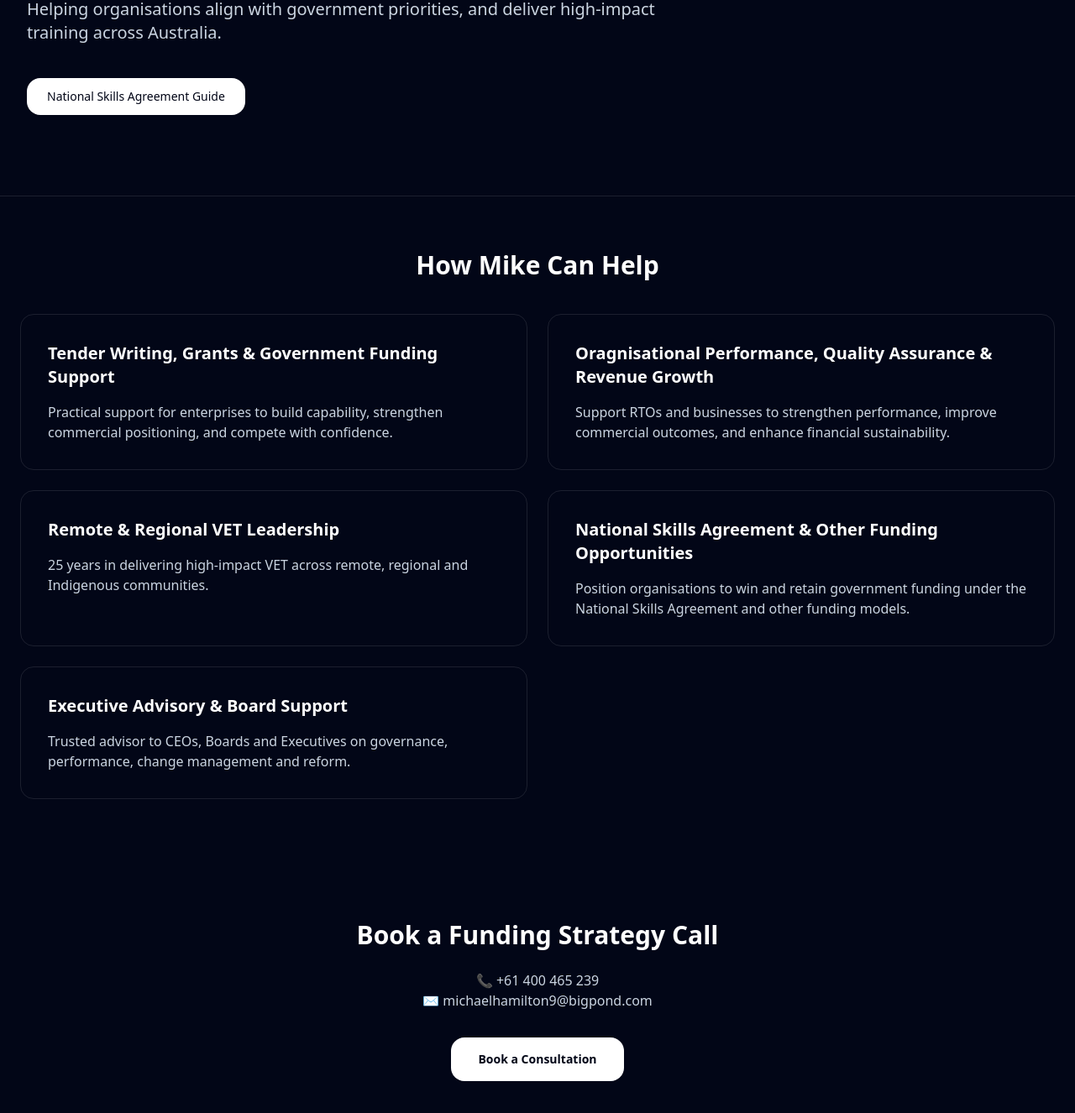
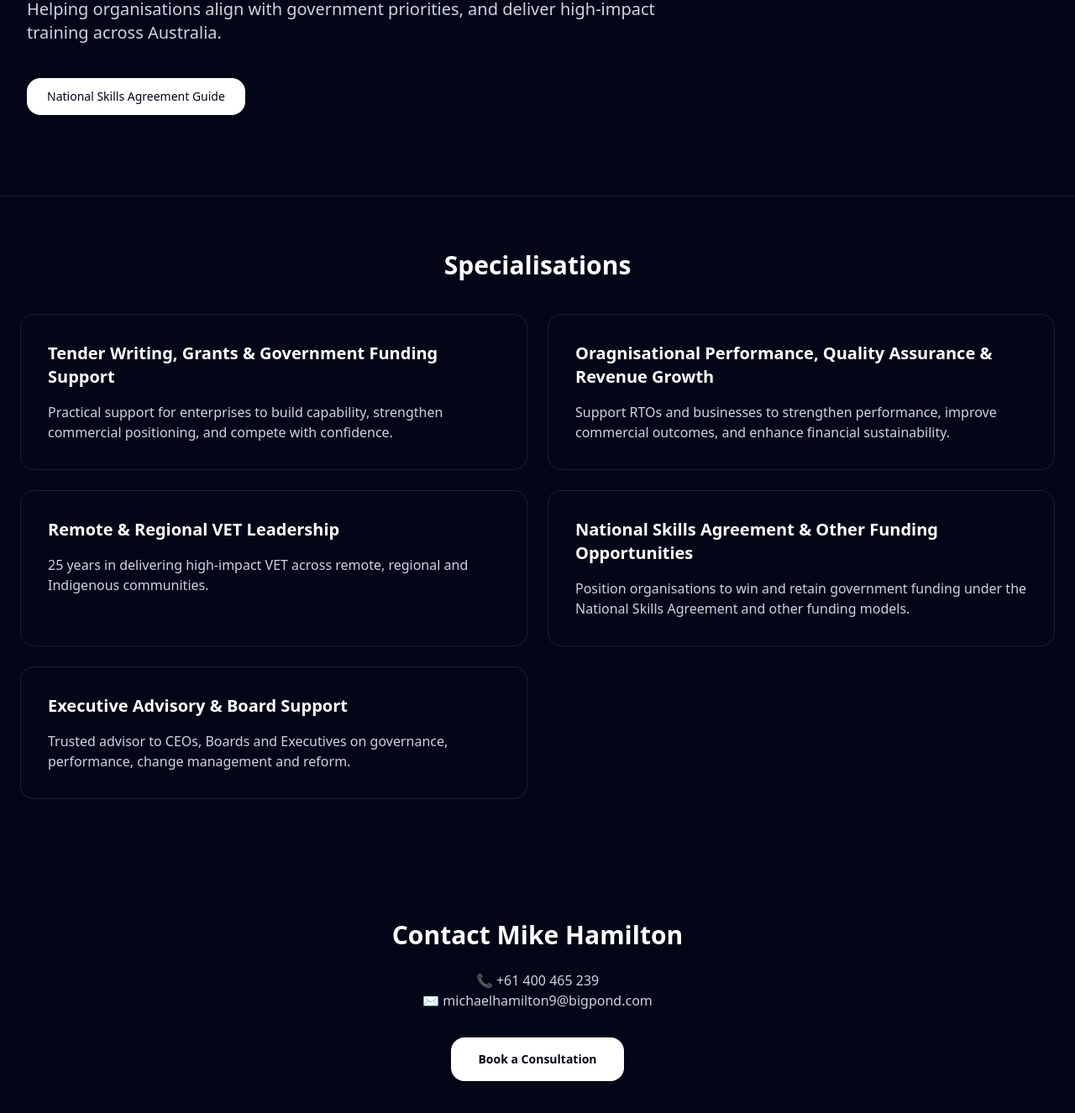
Before and after one commit to melanieorr-png/mikehamilton-site2, a React (Vite) app: page / in a window 1280 px wide. Shown: the part 784-2110 px from the top of the page at 84% size. Built offline with nearby package versions, Linux system fonts and the light colour scheme.

Commit message:
Update App.jsx

```diff
--- a/src/App.jsx
+++ b/src/App.jsx
@@ -80,7 +80,7 @@ export default function App() {
       {/* SERVICES */}
       <section className="mx-auto max-w-7xl px-6 py-16">
         <h2 className="text-3xl font-semibold text-center">
-          How Mike Can Help
+          Specialisations
         </h2>
 
         <div className="mt-10 grid gap-6 md:grid-cols-2">
@@ -99,7 +99,7 @@ export default function App() {
       {/* CONTACT */}
       <section className="mx-auto max-w-7xl px-6 py-20 text-center">
         <h2 className="text-3xl font-semibold">
-          Book a Funding Strategy Call
+          Contact Mike Hamilton
         </h2>
 
         <div className="mt-6 text-slate-300">
```
